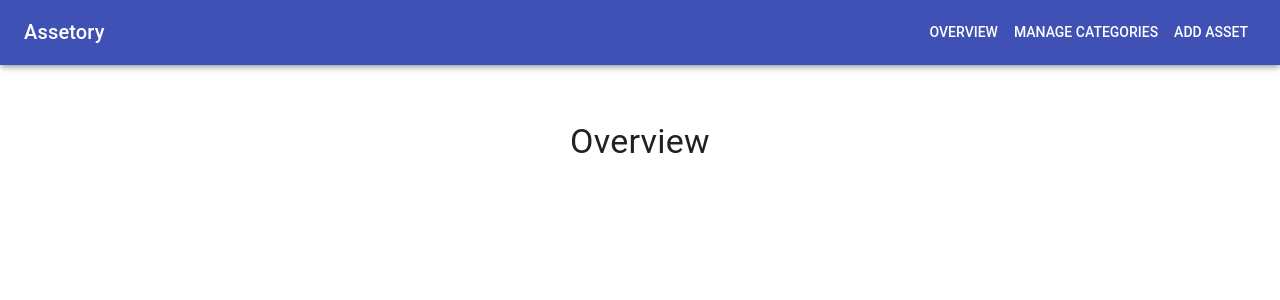
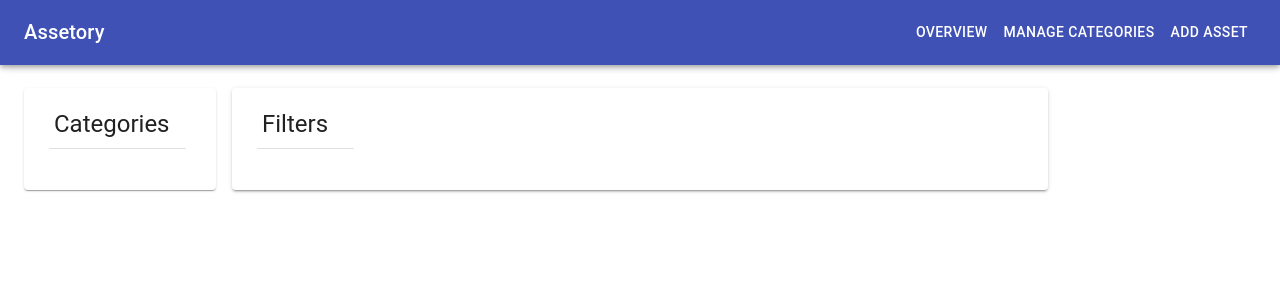
Before and after one commit to lukkulig/Assetory-React, a React (Create React App) app: page /overview in a window 1280 px wide. Shown: the top 300 px of the page. Built offline with nearby package versions, Linux system fonts and the light colour scheme; no server answers.

Commit message:
Started designing overview

```diff
--- a/package.json
+++ b/package.json
@@ -3,8 +3,8 @@
   "version": "0.1.0",
   "private": true,
   "dependencies": {
-    "@material-ui/core": "^3.9.3",
-    "@material-ui/icons": "^3.0.2",
+    "@material-ui/core": "^4.1.3",
+    "@material-ui/icons": "^4.2.1",
     "base-64": "^0.1.0",
     "classnames": "^2.2.6",
     "node": "^7.6.0",
--- /dev/null
+++ b/src/Components/ActiveFilters.js
@@ -0,0 +1,28 @@
+import React from "react";
+import * as PropTypes from "prop-types";
+import {withStyles} from "@material-ui/core";
+
+const styles = ({
+    root: {
+        flexGrow: 1,
+        width: '100%',
+    },
+});
+
+class ActiveFilters extends React.Component {
+    render() {
+        const {classes} = this.props;
+        return (
+            <div className={classes.root}>
+                <div className={classes.content}>
+                </div>
+            </div>
+        );
+    }
+}
+
+ActiveFilters.propTypes = {
+    classes: PropTypes.object.isRequired,
+};
+
+export default withStyles(styles)(ActiveFilters)
--- a/src/Components/AddAsset.js
+++ b/src/Components/AddAsset.js
@@ -1,6 +1,6 @@
 import React from "react";
 import Typography from "@material-ui/core/Typography";
-import PropTypes from "prop-types";
+import * as PropTypes from "prop-types";
 import {withStyles} from "@material-ui/core";
 
 const styles = theme => ({
--- a/src/Components/App.js
+++ b/src/Components/App.js
@@ -13,7 +13,7 @@ const RootRouter = () => {
           )}
       />
   );
-}
+};
 
 const InnerRouter = (props) => {
   return (
--- a/src/Components/AssetoryAppBar.js
+++ b/src/Components/AssetoryAppBar.js
@@ -1,5 +1,5 @@
 import React from 'react';
-import PropTypes from 'prop-types';
+import * as PropTypes from "prop-types";
 import {withStyles} from '@material-ui/core/styles';
 import AppBar from '@material-ui/core/AppBar';
 import Toolbar from '@material-ui/core/Toolbar';
--- /dev/null
+++ b/src/Components/CategoriesTree.js
@@ -0,0 +1,60 @@
+import React from "react";
+import * as PropTypes from "prop-types";
+import {withStyles} from "@material-ui/core";
+import Typography from "@material-ui/core/Typography";
+import Grid from "@material-ui/core/Grid";
+import Divider from "@material-ui/core/Divider";
+
+const styles = ({
+    root: {
+        float: "left",
+        padding: 15,
+        paddingRight: 30,
+    },
+    title: {
+        float: "left",
+        paddingLeft: 15,
+        paddingTop: 5
+    },
+    header: {
+        float: "left",
+        width: "100%",
+    },
+    divider: {
+        marginLeft: 10,
+        marginBottom: 10,
+    },
+
+});
+
+class CategoriesTree extends React.Component {
+    render() {
+        const {classes} = this.props;
+        return (
+            <div className={classes.root}>
+                <div className={classes.header}>
+                    <Typography variant="h5" component="h2" className={classes.title}>
+                        Categories
+                    </Typography>
+                </div>
+                <Grid container spacing={2}>
+                    <Grid item xs={12}>
+                        <Divider className={classes.divider}/>
+                    </Grid>
+                    <Grid item xs={12}>
+                        <div>
+
+                        </div>
+                    </Grid>
+                </Grid>
+
+            </div>
+        );
+    }
+}
+
+CategoriesTree.propTypes = {
+    classes: PropTypes.object.isRequired,
+};
+
+export default withStyles(styles)(CategoriesTree)
--- /dev/null
+++ b/src/Components/Filters.js
@@ -0,0 +1,69 @@
+import React from "react";
+import * as PropTypes from "prop-types";
+import {withStyles} from "@material-ui/core";
+import Typography from "@material-ui/core/Typography";
+import ActiveFilters from "./ActiveFilters";
+import Grid from "@material-ui/core/Grid";
+import Divider from "@material-ui/core/Divider";
+
+const styles = ({
+    root: {
+        float: "left",
+        padding: 15,
+        paddingRight: 30,
+    },
+    title: {
+        float: "left",
+        paddingLeft: 15,
+        paddingTop: 5
+    },
+    header: {
+        float: "left",
+        width: "100%",
+    },
+    divider: {
+        marginLeft: 10,
+        marginBottom: 10,
+    },
+    activeFilters: {},
+});
+
+class Filters extends React.Component {
+
+    state = {
+        filters: [],
+    };
+
+    render() {
+        const {classes} = this.props;
+        return (
+            <div className={classes.root}>
+                <div className={classes.header}>
+                    <Typography variant="h5" component="h2" className={classes.title}>
+                        Filters
+                    </Typography>
+                </div>
+                <Grid container spacing={2}>
+                    <Grid item xs={12}>
+                        <Divider className={classes.divider}/>
+                    </Grid>
+                    <Grid item xs={12}>
+                        <ActiveFilters
+                            filters={this.state.filters.map(f => ({
+                                ...f
+                            }))}
+                            //filtersCallback={this.handleFiltersChange}
+                        />
+                    </Grid>
+                </Grid>
+
+            </div>
+        );
+    }
+}
+
+Filters.propTypes = {
+    classes: PropTypes.object.isRequired,
+};
+
+export default withStyles(styles)(Filters)
--- a/src/Components/ManageCategories.js
+++ b/src/Components/ManageCategories.js
@@ -1,6 +1,6 @@
 import React from "react";
 import Typography from "@material-ui/core/Typography";
-import PropTypes from "prop-types";
+import * as PropTypes from "prop-types";
 import {withStyles} from "@material-ui/core";
 
 const styles = theme => ({
--- a/src/Components/Overview.js
+++ b/src/Components/Overview.js
@@ -1,14 +1,21 @@
 import React from 'react';
-import PropTypes from 'prop-types';
+import * as PropTypes from "prop-types";
 import {withStyles} from '@material-ui/core/styles/index';
-import Typography from '@material-ui/core/Typography/index';
 import styles from "./Overview.styles";
 import api from "../api";
+import Filters from "./Filters";
+import Grid from "@material-ui/core/Grid";
+import CategoriesTree from "./CategoriesTree";
+import Paper from "@material-ui/core/Paper";
 
 class Overview extends React.Component {
 
     state = {
         greetings: "",
+        categories: [{"id": "2", "name": "Software", "path": ["all", "software"], "attributes": ["Expiration date"]},
+            {"id": "1", "name": "All", "path": ["all"], "attributes": ["Owner"]},
+            {"id": "3", "name": "Hardware", "path": ["all.hardware"], "attributes": ["Manufacturer"]}],
+        categoryId: 1,
     };
 
     fetchAndSetGreetings() {
@@ -27,15 +34,36 @@ class Overview extends React.Component {
     componentDidUpdate(prevProps, prevState, snapshot) {
     }
 
+    getActiveCategory() {
+        return this.state.categories.find(c => c.categoryId === this.state.categoryId) || null
+    }
+
     render() {
         const {classes} = this.props;
         return (
             <div className={classes.root}>
                 <div className={classes.content}>
-                    <Typography variant="h4" gutterBottom>
-                        <p>Overview</p>
-                        <p>{this.state.greetings}</p>
-                    </Typography>
+                    <Grid container spacing={2}>
+                        <Grid item xs={2}>
+                            <Paper className={classes.categoriesTreeSection}>
+                                <CategoriesTree
+                                    categories={this.state.categories.map(c => ({
+                                        ...c
+                                    }))}
+                                    //categoryChangeCallback={this.handleCategoryChange}
+                                    selectedCategoryId={this.state.categoryId}
+                                />
+                            </Paper>
+                        </Grid>
+                        <Grid item xs={8}>
+                            <Paper className={classes.filtersSection} elevation={2}>
+                                <Filters
+                                    category={this.getActiveCategory()}
+                                    //filtersCallback={this.handleFiltersChange}
+                                />
+                            </Paper>
+                        </Grid>
+                    </Grid>
                 </div>
             </div>
         );
--- a/src/Components/Overview.styles.js
+++ b/src/Components/Overview.styles.js
@@ -6,7 +6,21 @@ const styles = theme => ({
         flexGrow: 1,
         float: 'center',
         textAlign: 'center',
-        padding: theme.spacing.unit * 3,
+        padding: theme.spacing(3),
+    },
+    sectionTitle: {
+        float: "left",
+        paddingRight: 25,
+    },
+    categoriesTreeSection: {
+        float: 'left',
+        height: "100%",
+        width: "100%",
+    },
+    filtersSection: {
+        float: 'center',
+        height: "100%",
+        width: "100%",
     },
 });
 
```
Also changed, not shown: 1 other file (tests, documents, lock files or other folders).
